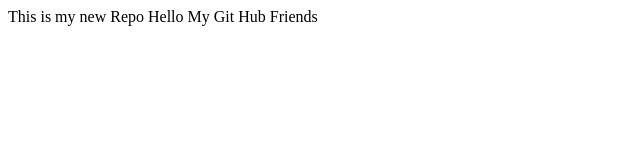
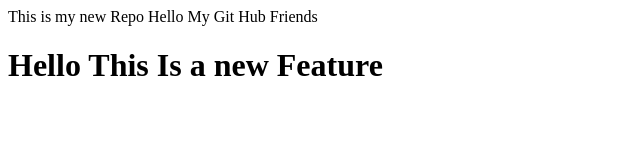
Before and after one commit to sahoobrijes/localrepo, a plain HTML site: page index.html in a window 1280 px wide. Shown: the whole page, without its empty margins (0-640 px from the left). Drawn offline with Linux system fonts and the light colour scheme.

Commit message:
Adding new feature

```diff
--- a/index.html
+++ b/index.html
@@ -1 +1,2 @@
 <p>This is my new Repo Hello My Git Hub Friends</p>
+<h1>Hello This Is a new Feature</h1>
```
